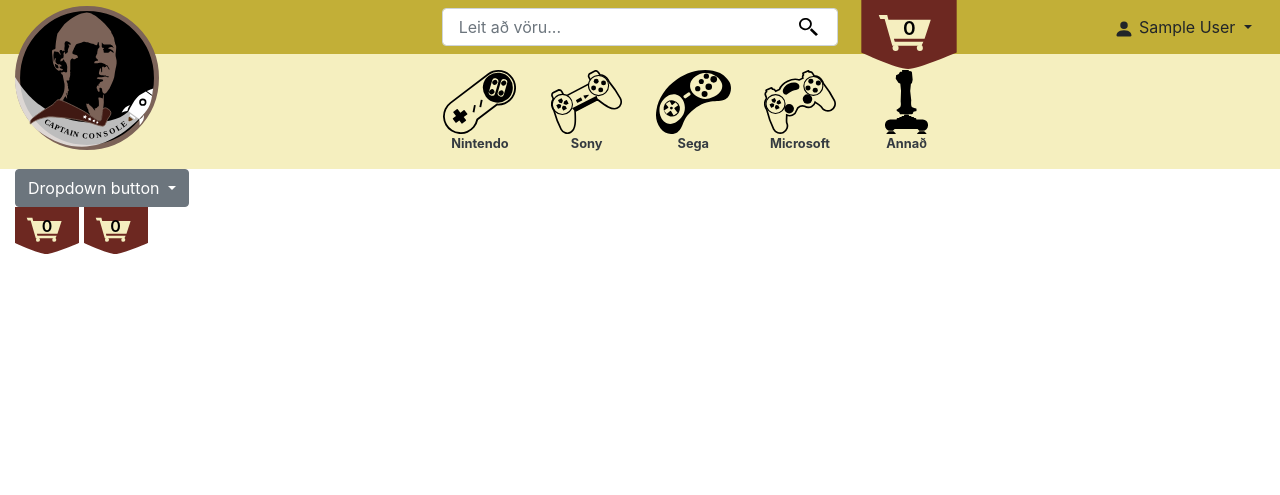
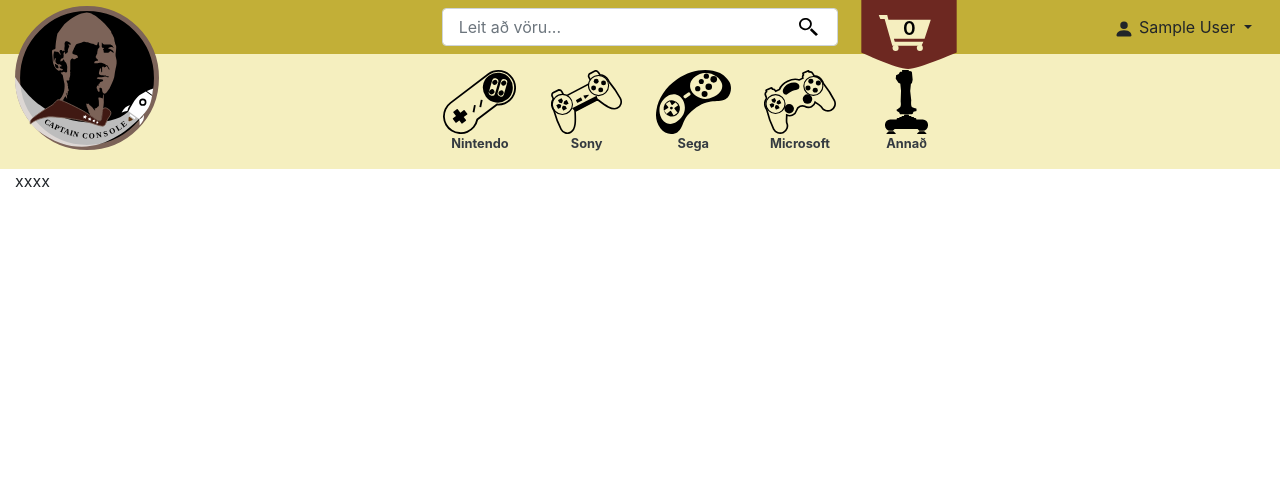
Before and after one commit to RunarVestmann/verklegtnamskeid2, a Django app: page /user/ in a window 1280 px wide. Shown: the top 495 px of the page. Run offline with Django 3.2, Linux system fonts and the light colour scheme; the visitor is signed in with stand-in values (Sample User, id 1); some libraries are stand-ins or nearby versions.

Commit message:
user profil dont work

```diff
--- a/captain_console/templates/header.html
+++ b/captain_console/templates/header.html
@@ -13,14 +13,13 @@
 
 
                 {% if user.is_authenticated %}
-
+                        <!-- menu for users info, edit and logout-->
                         <div class="dropdown">
                           <button class="btn dropdown-toggle" type="button" id="dropdownMenuButton" data-toggle="dropdown" aria-haspopup="true" aria-expanded="false">
-
-
                          <svg class="bi bi-person-fill" width="1.25em" height="1.25em" viewBox="0 0 16 16" fill="currentColor" xmlns="http://www.w3.org/2000/svg">
                             <path fill-rule="evenodd" d="M3 14s-1 0-1-1 1-4 6-4 6 3 6 4-1 1-1 1H3zm5-6a3 3 0 100-6 3 3 0 000 6z" clip-rule="evenodd"/>
                          </svg>
+                         <!-- if names are emty then display username -->
                          {% if user.first_name or user.last_name%}
                             {{ user.first_name }}  {{ user.last_name }}
                              {% else %}
--- a/captain_console/templates/product/product.html
+++ b/captain_console/templates/product/product.html
@@ -3,6 +3,7 @@
     <div class="container-fluid">
         <div class="row">
             <div class="col-12 p-0">
+
                 <div class="products-img-frame"><img class="product-img" src="{{ product.productimage_set.first }}" alt={{ product.name }}></div>
             </div>
         </div>
--- a/captain_console/templates/user/user.html
+++ b/captain_console/templates/user/user.html
@@ -1,46 +1,7 @@
 {% extends "base.html" %}
 {% block content %}
-    <div class="dropdown">
-  <button class="btn btn-secondary dropdown-toggle" type="button" id="dropdownMenuButton" data-toggle="dropdown" aria-haspopup="true" aria-expanded="false">
-    Dropdown button
-  </button>
-  <div class="dropdown-menu" aria-labelledby="dropdownMenuButton">
-    <a class="dropdown-item" href={% url 'logout' %}>Logout</a>
-    <a class="dropdown-item" href="#">Another action</a>
-    <a class="dropdown-item" href="#">Something else here</a>
-  </div>
-</div>
 
-
-
-
-{% if user.is_authenticated %}
-
-    <style>
-        .test{
-            display: inline-block;
-            width: 4rem;
-            height: 3rem;
-            color: #000;
-            font-weight: 600;
-            font-size: 1rem;
-            text-align: center;
-            padding-top: 0.4rem;
-
-            background-image: url("/static/nav_img/shopping_bach.svg");
-            background-size: contain;
-            background-repeat: no-repeat;
-
-
-        }
-
-    </style>
-
-    <a class="test" href="#">0</a> <a class="test" href="#">0</a>
-
-
-{% endif %}
-
+xxxx
 
 
 {% endblock %}
--- a/captain_console/user/views.py
+++ b/captain_console/user/views.py
@@ -3,10 +3,12 @@ from django.contrib.auth.forms import UserCreationForm
 from django.contrib.auth.decorators import login_required
 from django.http import JsonResponse
 
-from .forms import SignUpForm, LoginForm
+from .forms import SignUpForm
+from .profile_form import ProfileForm
 from django.shortcuts import render, redirect
 from .models import Profile, Search
 from product.models import Product
+
 import json
 
 # Create your views here.
@@ -60,8 +62,17 @@ def signup_view(request):
 
 @login_required
 def profile(request):
-    #mostly to test login_requried decorator
-    return render(request, 'user/profile.html')
+    user_profile = Profile.objects.filter(user=request.user).first()
+
+    if request.method == 'POST':
+        form = ProfileForm(instance=profile, data=request.POST)
+        if form.is_valid():
+            user_profile = form.save(commit=False)
+            user_profile.user = request.user
+            user_profile.save()
+            return redirect('profile')
+    return render(request, 'user/profile.html', {'form': ProfileForm(instance=user_profile)})
+
 
 @login_required
 def viewed_products(request):
@@ -69,7 +80,10 @@ def viewed_products(request):
         'search': Search.objects.filter(profile=request.user.id)
     })
 
+
 search_list = []
+
+
 def add_to_search(request):
     if request.method == 'POST':
         if request.user.is_authenticated:
```
Also changed, not shown: captain_console/templates/user/profile.html (+11 -0 lines), captain_console/user/profile_form.py (added, +10 -0 lines), captain_console/static/nav_img/default_profile_image.svg.
